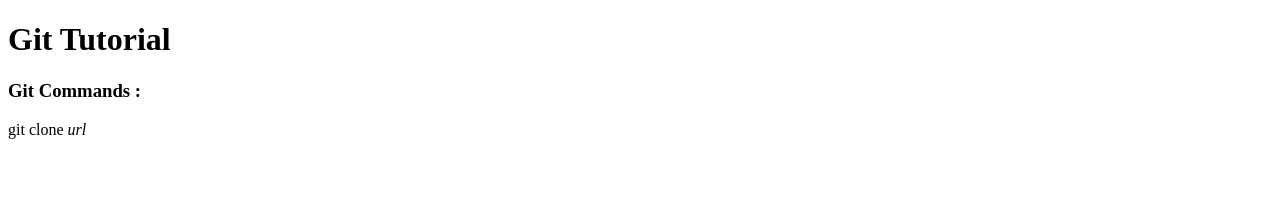
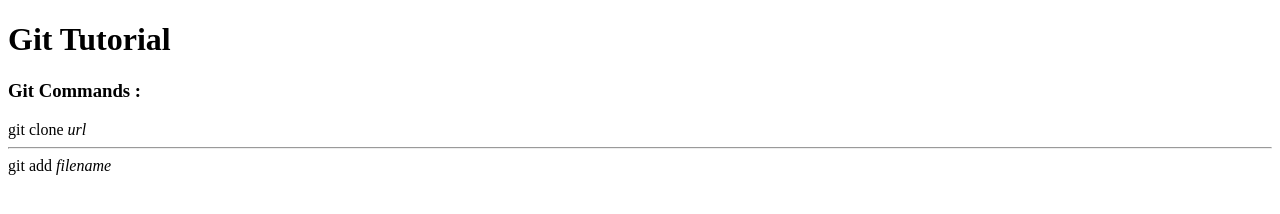
Before and after one commit to Cossam-Kabaghe/Hello_World, a plain HTML site: page index.html in a window 1280 px wide. Drawn offline with Linux system fonts and the light colour scheme.

Commit message:
Added a line git <filename>

```diff
--- a/index.html
+++ b/index.html
@@ -9,5 +9,7 @@
         <h1>Git Tutorial</h1>
         <h3>Git Commands : </h3>
         git clone <i>url</i>
+    <hr>
+    git add <i>filename</i>
 </body>
 </html>
```
